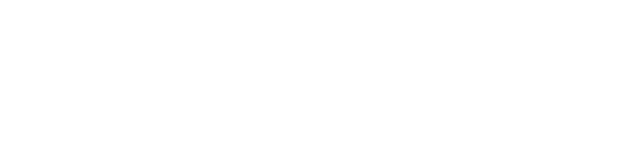
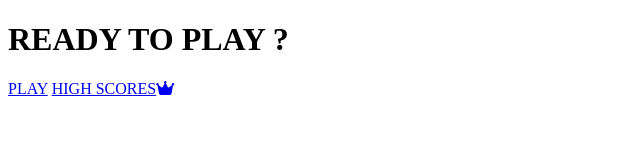
Before and after one commit to Irelandoracle1/gameproject2, a plain HTML site: page index.html in a window 1280 px wide. Shown: the whole page, without its empty margins (0-640 px from the left). Drawn offline with Linux system fonts and the light colour scheme.

Commit message:
added div with mainbox,game and scores section and font awesome

```diff
--- a/index.html
+++ b/index.html
@@ -5,9 +5,17 @@
     <meta http-equiv="X-UA-Compatible" content="IE=edge">
     <meta name="viewport" content="width=device-width, initial-scale=1.0">
     <link rel="stylesheet" href="assets/css/style.css">
+    <script src="https://kit.fontawesome.com/2d77270c97.js" crossorigin="anonymous"></script>
     <title>Document</title>
 </head>
 <body>
+    <div class="mainbox" >
+        <div id="Home" class="flex-column flex-center">
+        <h1>READY TO PLAY ?</h1>
+        <a href="/game.html" class="btn">PLAY</a>
+        <a href="/highscores.html" class="btn" id="highscores-btn">HIGH SCORES<i class="fa-solid fa-crown"></i></a>
+    </div>
+</div>
     <script src="assets/js/script.js"></script>
 </body>
 </html>
```
